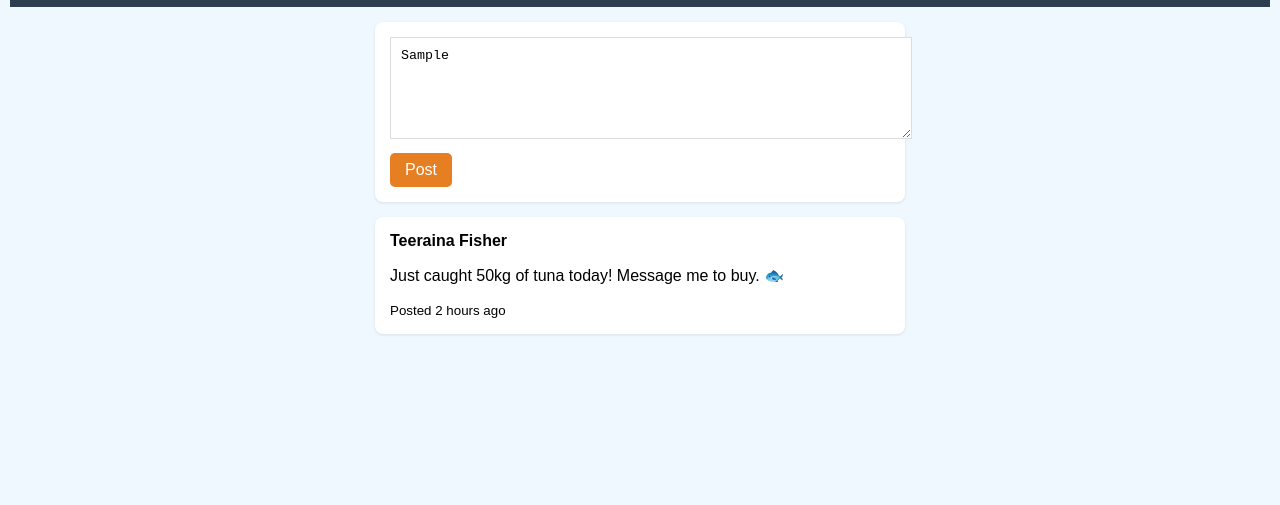
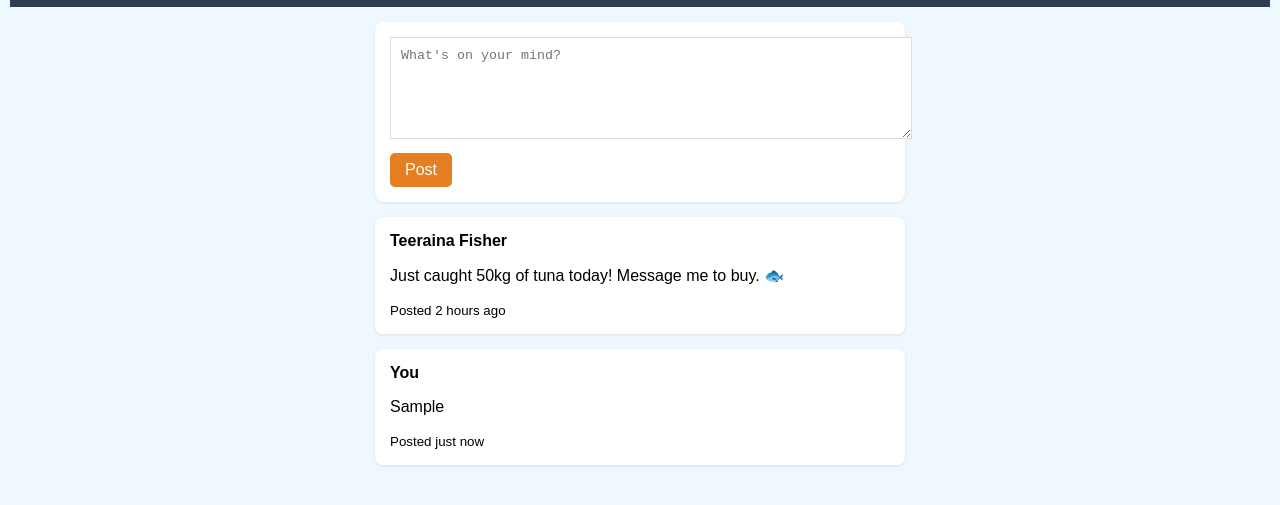
Before and after one commit to Tekuneintaake/MAURInet, a plain HTML site: page index.html in a window 1280 px wide. Both pictures are taken after typing "Sample" into the empty fields and a click on the button "Post". Shown: the part 51-556 px from the top of the page. Drawn offline with Linux system fonts and the light colour scheme.

Commit message:
Update index.html

```diff
--- a/index.html
+++ b/index.html
@@ -114,5 +114,24 @@
     <p>Just caught 50kg of tuna today! Message me to buy. 🐟</p>
     <small>Posted 2 hours ago</small>
   </div>
+  <script>
+  document.querySelector('button').addEventListener('click', () => {
+    const postText = document.querySelector('textarea').value;
+    if (postText.trim() === '') return;
+
+    // Create new post
+    const postHTML = `
+      <div class="post-box">
+        <strong>You</strong>
+        <p>${postText}</p>
+        <small>Posted just now</small>
+      </div>
+    `;
+
+    // Add post to the page
+    document.body.insertAdjacentHTML('beforeend', postHTML);
+    document.querySelector('textarea').value = ''; // Clear input
+  });
+</script>
 </body>
 </html>
```
